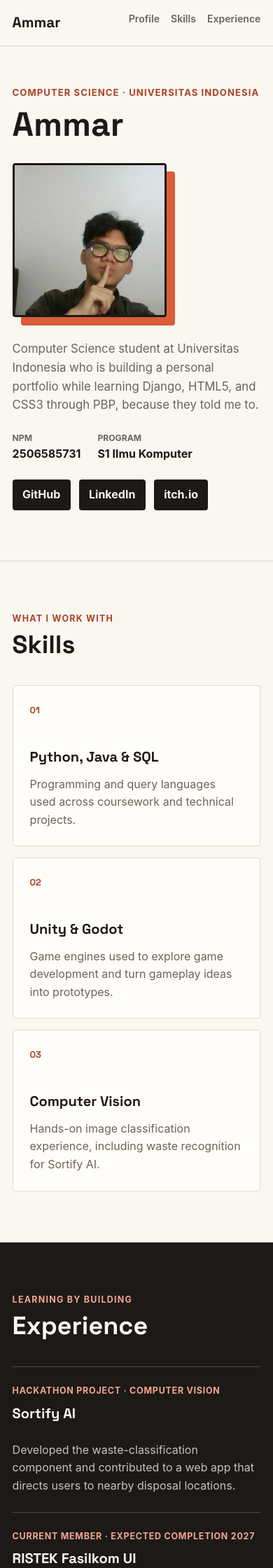
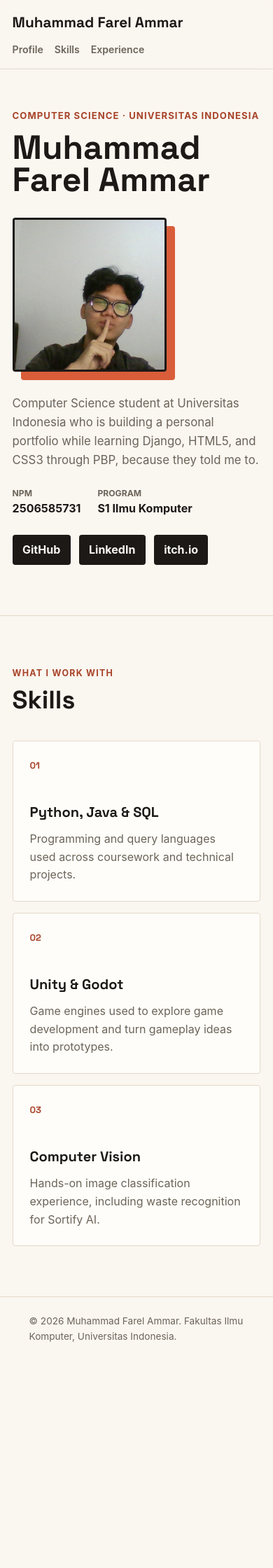
Before and after one commit to marlioboro/PBP, a Django app: page / in a window 390 px wide. Shown: the top 2240 px of the page at 70% size. After the commit the page ends 1917 px from the top, so only its background shows below. Run offline with Django 5.2, Linux system fonts and the light colour scheme.

Commit message:
feat: render profile and experience through MVT

```diff
--- /dev/null
+++ b/main/urls.py
@@ -0,0 +1,11 @@
+from django.urls import path
+
+from main.views import show_experience, show_main
+
+
+app_name = 'main'
+
+urlpatterns = [
+    path('', show_main, name='show_main'),
+    path('experience/', show_experience, name='show_experience'),
+]
--- /dev/null
+++ b/main/views.py
@@ -0,0 +1,25 @@
+from django.shortcuts import render
+
+from main.models import Experience
+
+
+def show_main(request):
+    context = {
+        'name': 'Muhammad Farel Ammar',
+        'npm': '2506585731',
+        'study_program': 'S1 Ilmu Komputer',
+        'bio': (
+            'Computer Science student at Universitas Indonesia who is building '
+            'a personal portfolio while learning Django, HTML5, and CSS3 '
+            'through PBP, because they told me to.'
+        ),
+    }
+    return render(request, 'index.html', context)
+
+
+def show_experience(request):
+    context = {
+        'name': 'Muhammad Farel Ammar',
+        'experience_list': Experience.objects.all(),
+    }
+    return render(request, 'experience.html', context)
--- a/portofolio/urls.py
+++ b/portofolio/urls.py
@@ -15,11 +15,9 @@ Including another URLconf
     2. Add a URL to urlpatterns:  path('blog/', include('blog.urls'))
 """
 from django.contrib import admin
-from django.urls import path
-
-from portofolio.views import landing_page
+from django.urls import include, path
 
 urlpatterns = [
     path('admin/', admin.site.urls),
-    path('', landing_page, name='landing_page'),
+    path('', include('main.urls')),
 ]
--- a/static/css/style.css
+++ b/static/css/style.css
@@ -223,6 +223,7 @@ a:focus-visible {
     text-transform: uppercase;
 }
 
+.section-heading h1,
 .section-heading h2 {
     font-size: clamp(2.25rem, 6vw, 4.25rem);
     line-height: 1;
@@ -234,8 +235,7 @@ a:focus-visible {
     gap: 1rem;
 }
 
-.skill-list,
-.experience-list {
+.skill-list {
     list-style: none;
 }
 
@@ -263,14 +263,12 @@ a:focus-visible {
     font-weight: 700;
 }
 
-.skill-card h3,
-.experience-item h3 {
+.skill-card h3 {
     margin-bottom: 0.65rem;
     font-size: 1.25rem;
 }
 
-.skill-card > p:last-child,
-.experience-item article > p:last-child {
+.skill-card > p:last-child {
     color: var(--text-muted);
 }
 
@@ -283,37 +281,60 @@ a:focus-visible {
     color: #f2a68f;
 }
 
-.experience-list {
-    border-bottom: 1px solid rgba(250, 246, 240, 0.22);
+.experience-page {
+    min-height: calc(100vh - 133px);
 }
 
-.experience-item {
-    border-top: 1px solid rgba(250, 246, 240, 0.22);
-    transition: background-color 0.25s ease;
+.experience-grid {
+    display: grid;
+    grid-template-columns: repeat(auto-fit, minmax(min(100%, 15rem), 1fr));
+    gap: 1rem;
 }
 
-.experience-item:hover {
-    background-color: rgba(250, 246, 240, 0.06);
+.experience-card {
+    padding: 1.5rem;
+    color: var(--ink);
+    background-color: var(--surface);
+    border: 1px solid transparent;
+    border-radius: var(--radius);
+    transition: border-color 0.25s ease, transform 0.25s ease;
 }
 
-.experience-item article {
-    display: grid;
-    grid-template-columns: minmax(10rem, 0.7fr) minmax(11rem, 0.8fr) minmax(16rem, 1.5fr);
-    gap: 1.5rem;
-    align-items: start;
-    padding: 2rem 1rem;
+.experience-card:hover {
+    border-color: #f2a68f;
+    transform: translateY(-4px);
 }
 
-.experience-meta {
-    color: #f2a68f;
+.experience-category {
+    color: var(--accent-dark);
     font-size: 0.78rem;
     font-weight: 700;
     letter-spacing: 0.06em;
     text-transform: uppercase;
 }
 
-.experience-item article > p:last-child {
-    color: #c9c2b9;
+.experience-card h2 {
+    margin: 0.6rem 0;
+    font-size: 1.35rem;
+}
+
+.experience-description,
+.empty-state {
+    color: var(--text-muted);
+}
+
+.experience-status {
+    margin-top: 1.25rem;
+    color: var(--accent-dark);
+    font-size: 0.85rem;
+    font-weight: 700;
+}
+
+.empty-state {
+    grid-column: 1 / -1;
+    padding: 1.5rem;
+    background-color: var(--surface);
+    border-radius: var(--radius);
 }
 
 .site-footer {
@@ -348,13 +369,6 @@ a:focus-visible {
         margin-bottom: 2.5rem;
     }
 
-    .experience-item article {
-        grid-template-columns: 1fr 1.5fr;
-    }
-
-    .experience-item article > p:last-child {
-        grid-column: 1 / -1;
-    }
 }
 
 @media (max-width: 600px) {
@@ -367,14 +381,15 @@ a:focus-visible {
     }
 
     .site-header .container {
+        flex-direction: column;
         align-items: flex-start;
+        gap: 0.65rem;
         padding: 1rem 1.1rem;
     }
 
     .site-header nav {
-        justify-content: flex-end;
+        justify-content: flex-start;
         gap: 0.35rem 1rem;
-        max-width: 15rem;
     }
 
     .site-header nav a {
@@ -420,16 +435,6 @@ a:focus-visible {
         margin-bottom: 0.6rem;
     }
 
-    .experience-item article {
-        grid-template-columns: 1fr;
-        gap: 0.35rem;
-        padding: 1.5rem 0;
-    }
-
-    .experience-item article > p:last-child {
-        grid-column: auto;
-        margin-top: 0.5rem;
-    }
 }
 
 @media (prefers-reduced-motion: reduce) {
--- a/templates/index.html
+++ b/templates/index.html
@@ -4,7 +4,7 @@
 <head>
     <meta charset="UTF-8">
     <meta name="viewport" content="width=device-width, initial-scale=1.0">
-    <title>Ammar - Portfolio</title>
+    <title>{{ name }} - Portfolio</title>
     <link rel="preconnect" href="https://fonts.googleapis.com">
     <link rel="preconnect" href="https://fonts.gstatic.com" crossorigin>
     <link href="https://fonts.googleapis.com/css2?family=Space+Grotesk:wght@500;700&display=swap" rel="stylesheet">
@@ -13,11 +13,11 @@
 <body>
     <header class="site-header">
         <div class="container">
-            <a href="#profile" class="brand">Ammar</a>
+            <a href="{% url 'main:show_main' %}" class="brand">{{ name }}</a>
             <nav aria-label="Primary navigation">
-                <a href="#profile">Profile</a>
-                <a href="#skills">Skills</a>
-                <a href="#experience">Experience</a>
+                <a href="{% url 'main:show_main' %}">Profile</a>
+                <a href="{% url 'main:show_main' %}#skills">Skills</a>
+                <a href="{% url 'main:show_experience' %}">Experience</a>
             </nav>
         </div>
     </header>
@@ -27,29 +27,26 @@
             <div class="container hero-grid">
                 <header class="hero-identity">
                     <p class="hero-kicker">Computer Science &middot; Universitas Indonesia</p>
-                    <h1 id="profile-heading">Ammar</h1>
+                    <h1 id="profile-heading">{{ name }}</h1>
                 </header>
                 <figure class="hero-photo">
                     <div class="photo-block" aria-hidden="true"></div>
                     <img
                         class="avatar"
                         src="{% static 'img/profile-photo.jpg' %}"
-                        alt="Photo of Muhammad Farel Ammar"
+                        alt="Photo of {{ name }}"
                     >
                 </figure>
                 <article class="hero-details">
-                    <p class="bio">
-                        Computer Science student at Universitas Indonesia who is building a personal portfolio
-                        while learning Django, HTML5, and CSS3 through PBP, because they told me to.
-                    </p>
+                    <p class="bio">{{ bio }}</p>
                     <dl class="meta-list">
                         <div class="meta-row">
                             <dt>NPM</dt>
-                            <dd>2506585731</dd>
+                            <dd>{{ npm }}</dd>
                         </div>
                         <div class="meta-row">
                             <dt>Program</dt>
-                            <dd>S1 Ilmu Komputer</dd>
+                            <dd>{{ study_program }}</dd>
                         </div>
                     </dl>
                     <nav class="social-links" aria-label="Social profiles">
@@ -87,42 +84,11 @@
             </div>
         </section>
 
-        <section class="portfolio-section experience-section" id="experience" aria-labelledby="experience-heading">
-            <div class="container">
-                <header class="section-heading">
-                    <p class="section-kicker">Learning by building</p>
-                    <h2 id="experience-heading">Experience</h2>
-                </header>
-                <ol class="experience-list">
-                    <li class="experience-item">
-                        <article>
-                            <p class="experience-meta">Hackathon Project &middot; Computer Vision</p>
-                            <h3>Sortify AI</h3>
-                            <p>Developed the waste-classification component and contributed to a web app that directs users to nearby disposal locations.</p>
-                        </article>
-                    </li>
-                    <li class="experience-item">
-                        <article>
-                            <p class="experience-meta">Current Member &middot; Expected Completion 2027</p>
-                            <h3>RISTEK Fasilkom UI</h3>
-                            <p>Active member of the Game Development Special Interest Group.</p>
-                        </article>
-                    </li>
-                    <li class="experience-item">
-                        <article>
-                            <p class="experience-meta">Expected Graduation 2029 &middot; GPA 3.85/4.00</p>
-                            <h3>Universitas Indonesia</h3>
-                            <p>Pursuing a bachelor's degree in Computer Science with an interest in data and computer vision.</p>
-                        </article>
-                    </li>
-                </ol>
-            </div>
-        </section>
     </main>
 
     <footer class="site-footer">
         <div class="container">
-            <p>&copy; 2026 Ammar. Fakultas Ilmu Komputer, Universitas Indonesia.</p>
+            <p>&copy; 2026 {{ name }}. Fakultas Ilmu Komputer, Universitas Indonesia.</p>
         </div>
     </footer>
 </body>
```
Also changed, not shown: templates/experience.html (added, +59 -0 lines).
